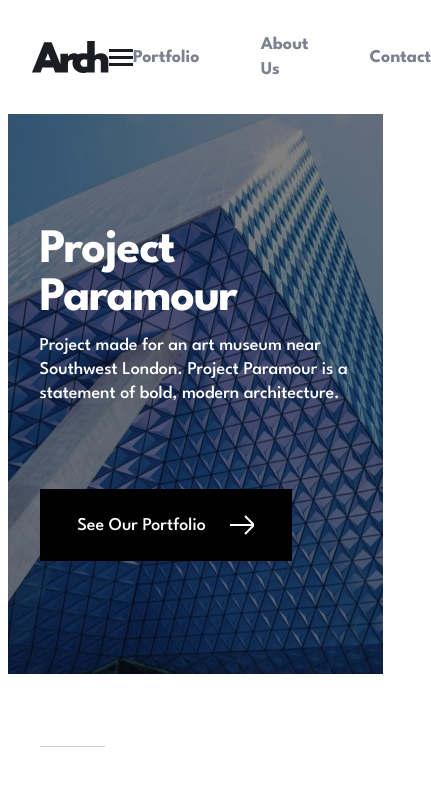
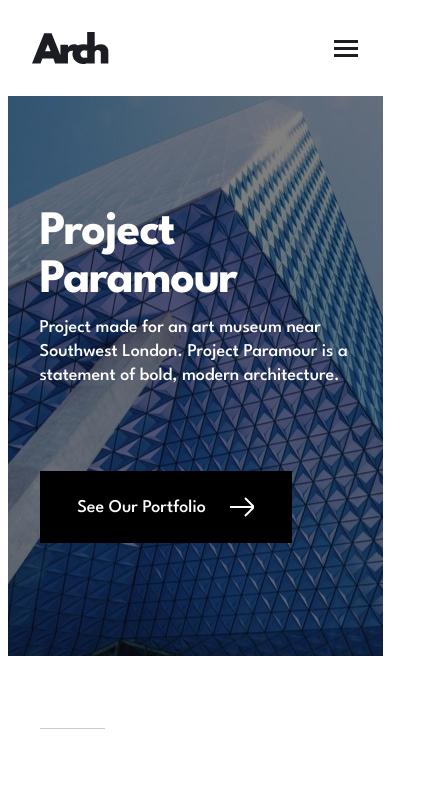
Before and after one commit to gigakhrz/arch-studio-multi-page-website, a Next.js app: page / in a window 390 px wide. Shown: the top 800 px of the page, 431 px wide, since content can reach past the window. Built offline with nearby package versions, Linux system fonts and the light colour scheme.

Commit message:
make navbar hidden on mobile

```diff
--- a/src/app/components/Header/Navbar.tsx
+++ b/src/app/components/Header/Navbar.tsx
@@ -2,7 +2,7 @@ import Link from "next/link";
 
 const Navbar = (): JSX.Element => {
   return (
-    <div className="w-full flex gap-[61px] items-center ">
+    <div className="w-full  gap-[61px] items-center hidden md:flex">
       <Link
         href="/portfolio"
         className="text-[#7D828F] text-[18px] leading-[25px] font-bold"
```
